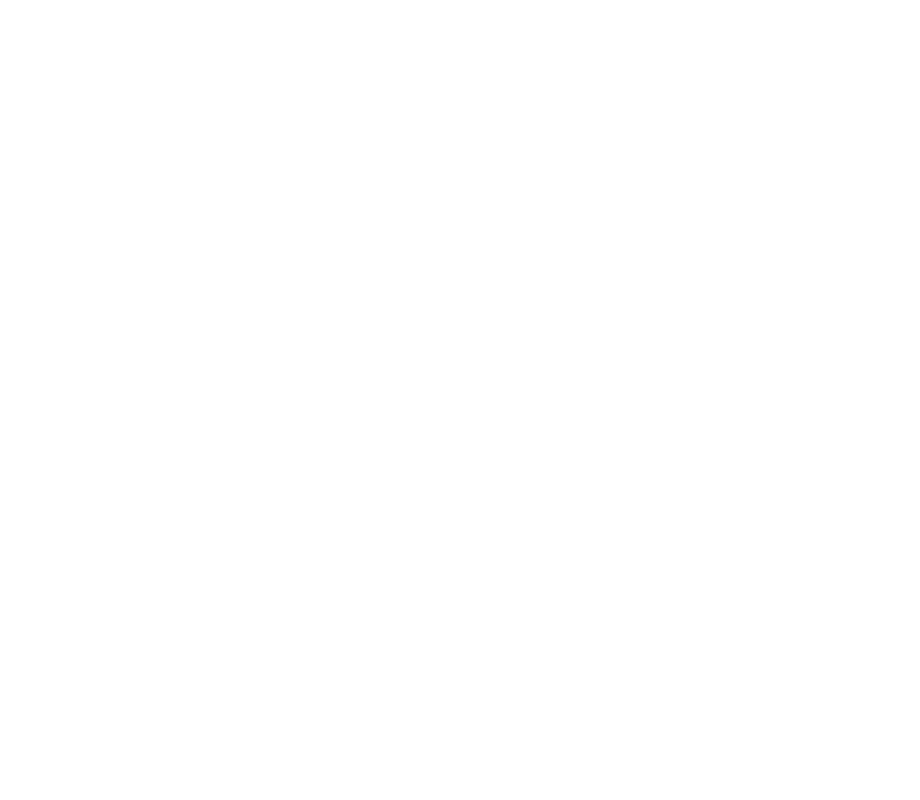
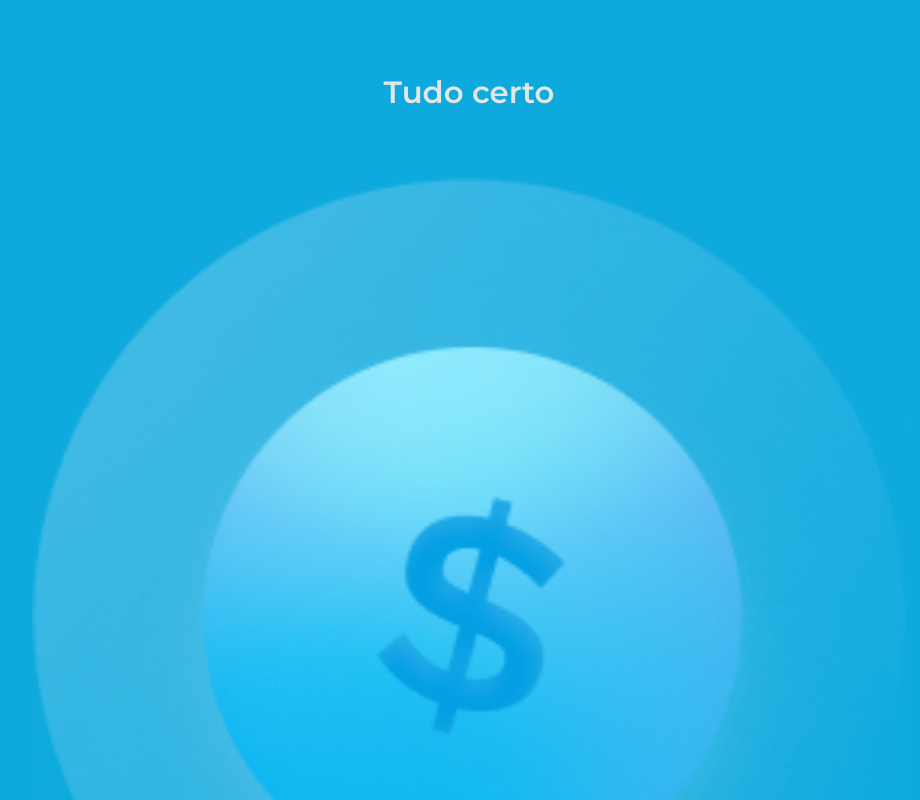
Before and after one commit to jonathan-santos/pague-ze, a React (Create React App) app: page /confirmation in a window 1280 px wide. Shown: the whole page, without its empty margins (171-1091 px from the left). Built offline with nearby package versions, Linux system fonts and the light colour scheme; sample sign-in values are in the browser's storage.

Commit message:
Created and stylized page Confirmation, updated image house and added image confirmation

```diff
--- a/src/App.js
+++ b/src/App.js
@@ -11,6 +11,7 @@
 import Finances from './pages/finances'
 import NewSpending from './pages/newSpending'
 import Start from './pages/start'
+import Confirmation from './pages/confirmation'
 
 function App() {
   return (
@@ -21,6 +22,7 @@
       <LoginRedirectRoute exact path='/contato/:id' component={Contact} />
       <LoginRedirectRoute exact path='/meu-dinheiro' component={Finances} />
       <LoginRedirectRoute exact path='/novo-gasto' component={NewSpending} />
+      <LoginRedirectRoute exact path='/confirmation' component={Confirmation} />
       <Route exact path='/start' component={Start} />
       <Route exact path='/entrar' component={Login} />
       <Route exact path='/registrar' component={Register} />
--- /dev/null
+++ b/src/pages/confirmation/index.js
@@ -0,0 +1,46 @@
+import { Link } from 'react-router-dom'
+
+import ConfirmationImg from '../../assets/img/confirmation.png'
+import HouseImg from '../../assets/img/house.svg'
+
+import './style.css'
+
+function Confirmation({ history, match }) {
+    let action = { }
+
+    if (match.params.comprovante) {
+        action = {
+            name: 'Visualizar comprovante',
+            clickHandler: () => {
+                alert('Visualizando comprovante')
+            }
+        }
+    } else if (match.params.cobranca) {
+        action = {
+            name: 'Fazer outra cobrança',
+            clickHandler: () => {
+                history.push('/cobrar')
+            }
+        }
+    }
+
+    return (
+        <div className='pagina-confirmacao'>
+            <p className='tudo-certo'>Tudo certo</p>
+
+            <p className='mensagem'>{match.params.message}</p>
+
+            <img className='dinheiro' src={ConfirmationImg} alt='Imagem de dinheiro' />
+
+            <button className='acao' onClick={action.clickHandler}>
+                {action.name}
+            </button>
+
+            <Link to='/' className='voltar'>
+                <img src={HouseImg} alt='Ícone de casa' /> Voltar ao início
+            </Link>
+        </div>
+    )
+}
+
+export default Confirmation
--- /dev/null
+++ b/src/pages/confirmation/style.css
@@ -0,0 +1,47 @@
+.pagina-confirmacao {
+    height: 100vh;
+    padding: 1.6rem;
+    overflow: hidden;
+    background-color: var(--cor-principal);
+    display: flex;
+    flex-direction: column;
+    align-items: center;
+}
+
+.pagina-confirmacao .tudo-certo {
+    margin-top: 6rem;
+    font-size: 3.2rem;
+    font-weight: 600;
+}
+
+.pagina-confirmacao .mensagem {
+    margin-top: 3rem;
+}
+
+.pagina-confirmacao .dinheiro {
+    width: 70%;
+    margin: 4rem 0;
+}
+
+.pagina-confirmacao .acao {
+    border-radius: 3rem;
+    padding: 1.6rem;
+    background-color: var(--cor-fundo-claro);
+    color: var(--cor-principal);
+    font-weight: 600;
+}
+
+.pagina-confirmacao .voltar {
+    margin-top: 2rem;
+    font-size: 1.8rem;
+    font-weight: bold;
+    text-decoration: none;
+    display: flex;
+    align-items: center;
+    justify-content: center;
+}
+
+    .pagina-confirmacao .voltar img {
+        height: 2rem;
+        margin-right: 0.8rem;
+    }
```
Also changed, not shown: src/assets/img/confirmation.png (added), src/assets/img/house.svg.
